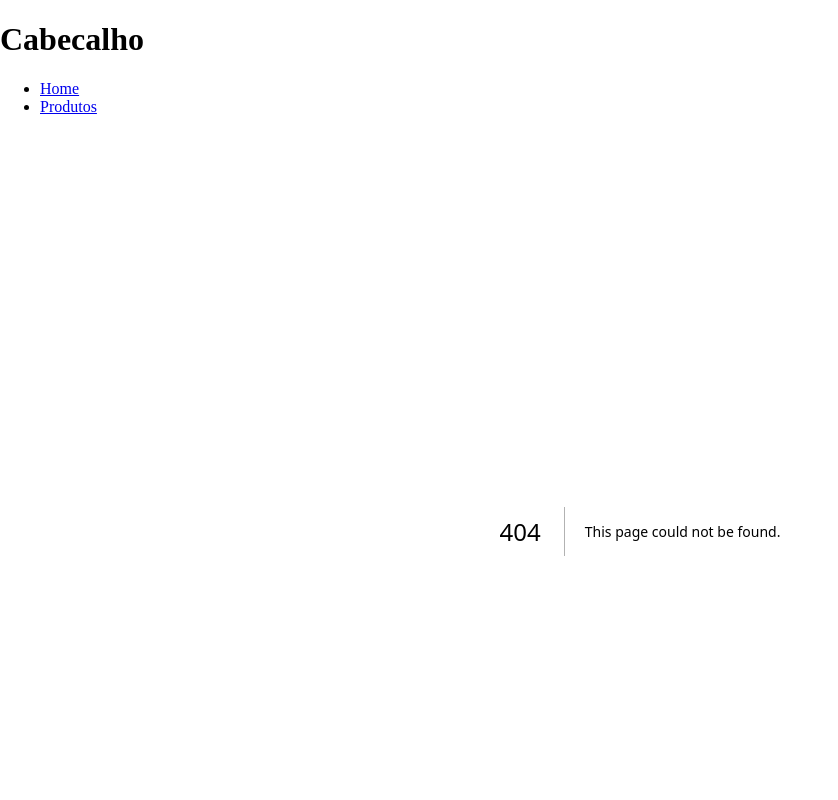
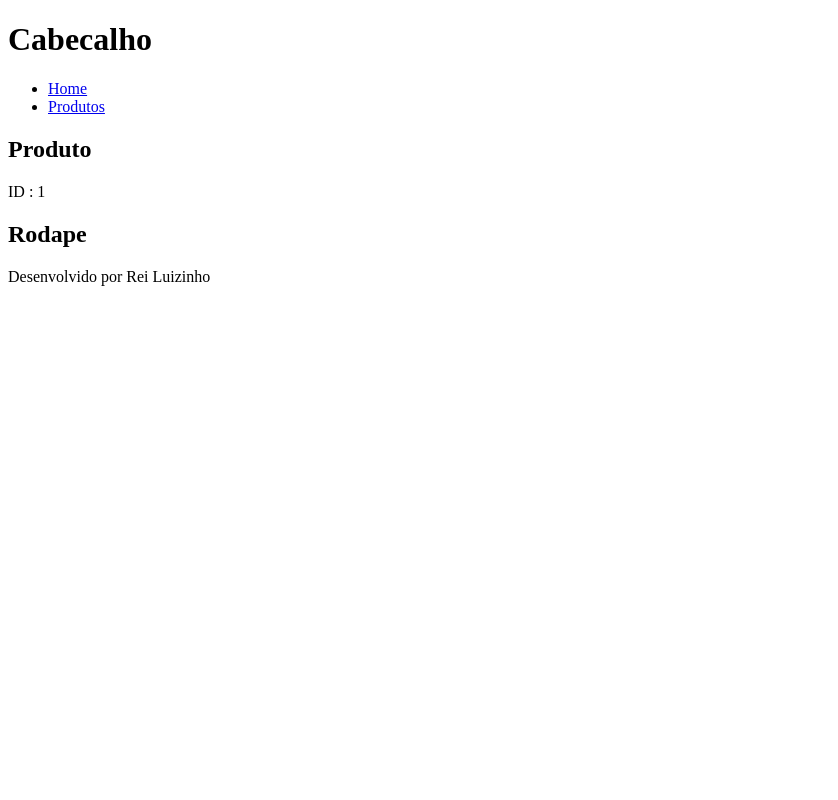
Before and after one commit to 1TDSPY-2024/aula-12-1tdspy-2sem, a Next.js app in the folder aula12/: page /produtos/produto/1 in a window 1280 px wide. Before the commit this address had no page. Shown: the top 800 px of the page, without its empty margins (0-838 px from the left). Built offline with nearby package versions, Linux system fonts and the light colour scheme.

Commit message:
Refactor: mudança na posição da rota do produto

```diff
--- a/aula12/src/app/produtos/page.tsx
+++ b/aula12/src/app/produtos/page.tsx
@@ -31,7 +31,7 @@ export default function Produtos() {
                             <td>{p.nome}</td>
                             <td>{p.preco}</td>
                             <td>{p.qtd}</td>
-                            <td><Link href={`/produto/${p.id}`}>Editar</Link></td>
+                            <td><Link href={`/produtos/produto/${p.id}`}>Editar</Link></td>
                         </tr>
                     ))}
                 </tbody>
--- /dev/null
+++ b/aula12/src/app/produtos/produto/[id]/page.tsx
@@ -0,0 +1,11 @@
+
+export default function Produto({ params }: { params: { id: number } }) {
+    return (
+        <div>
+            <h2>Produto</h2>
+            <div>
+                <p>ID : {params.id}</p>
+            </div>
+        </div>
+    )
+}
```
